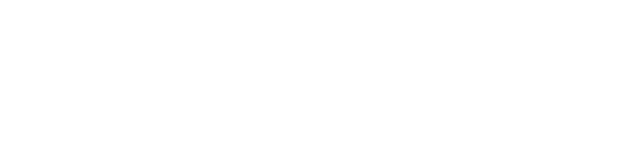
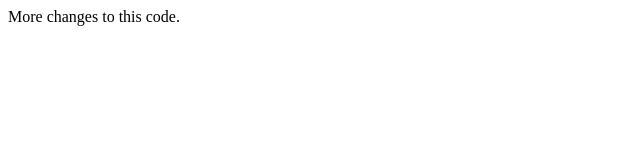
Before and after one commit to nyinfoway/GitProject2, a plain HTML site: page WebContent/index.html in a window 1280 px wide. Shown: the whole page, without its empty margins (0-640 px from the left). Drawn offline with Linux system fonts and the light colour scheme.

Commit message:
More changes to thsi codde
extended desc.

```diff
--- a/WebContent/index.html
+++ b/WebContent/index.html
@@ -6,5 +6,7 @@
 </head>
 <body>
 
+
+More changes to this code.
 </body>
 </html>
```
